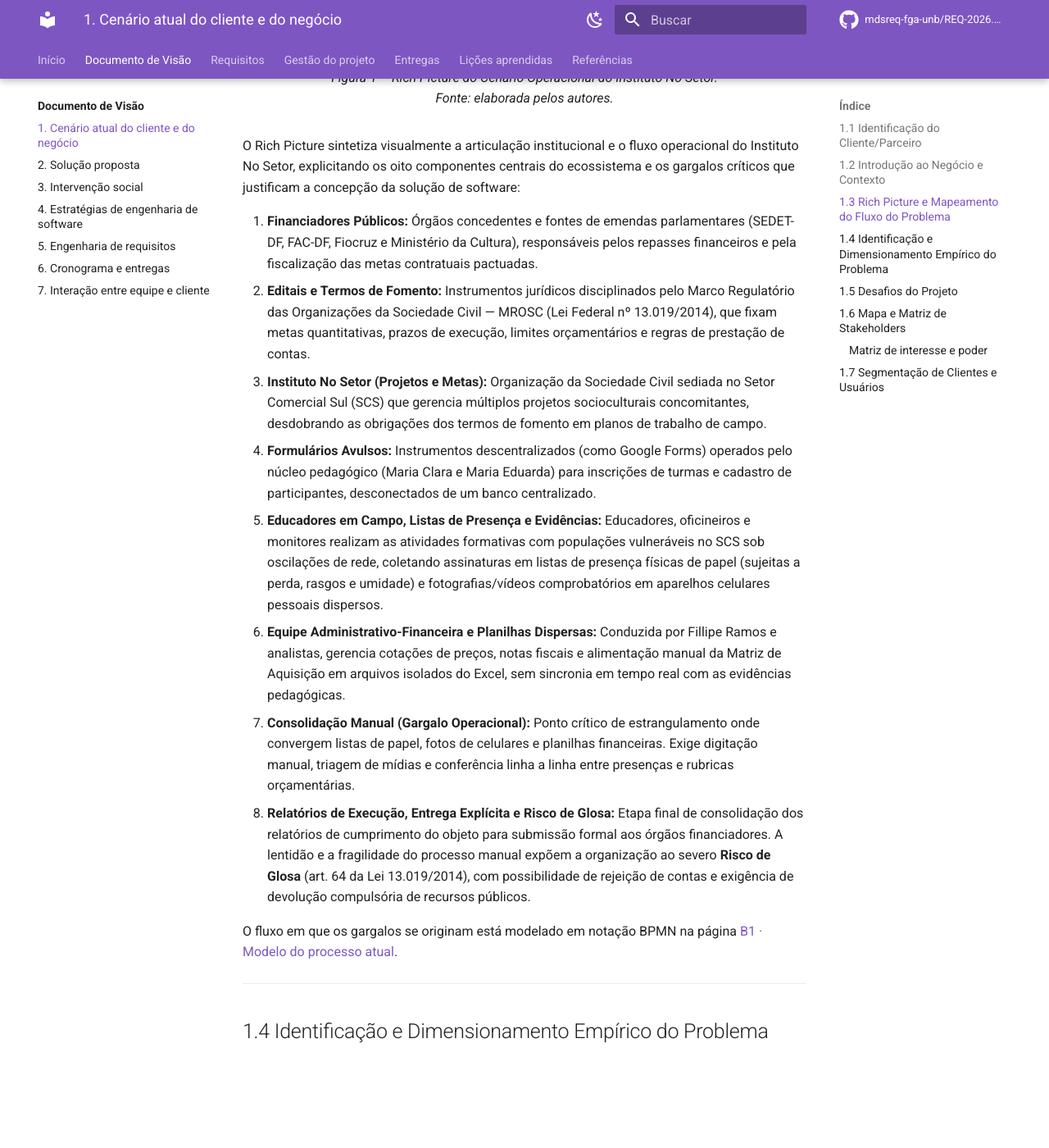
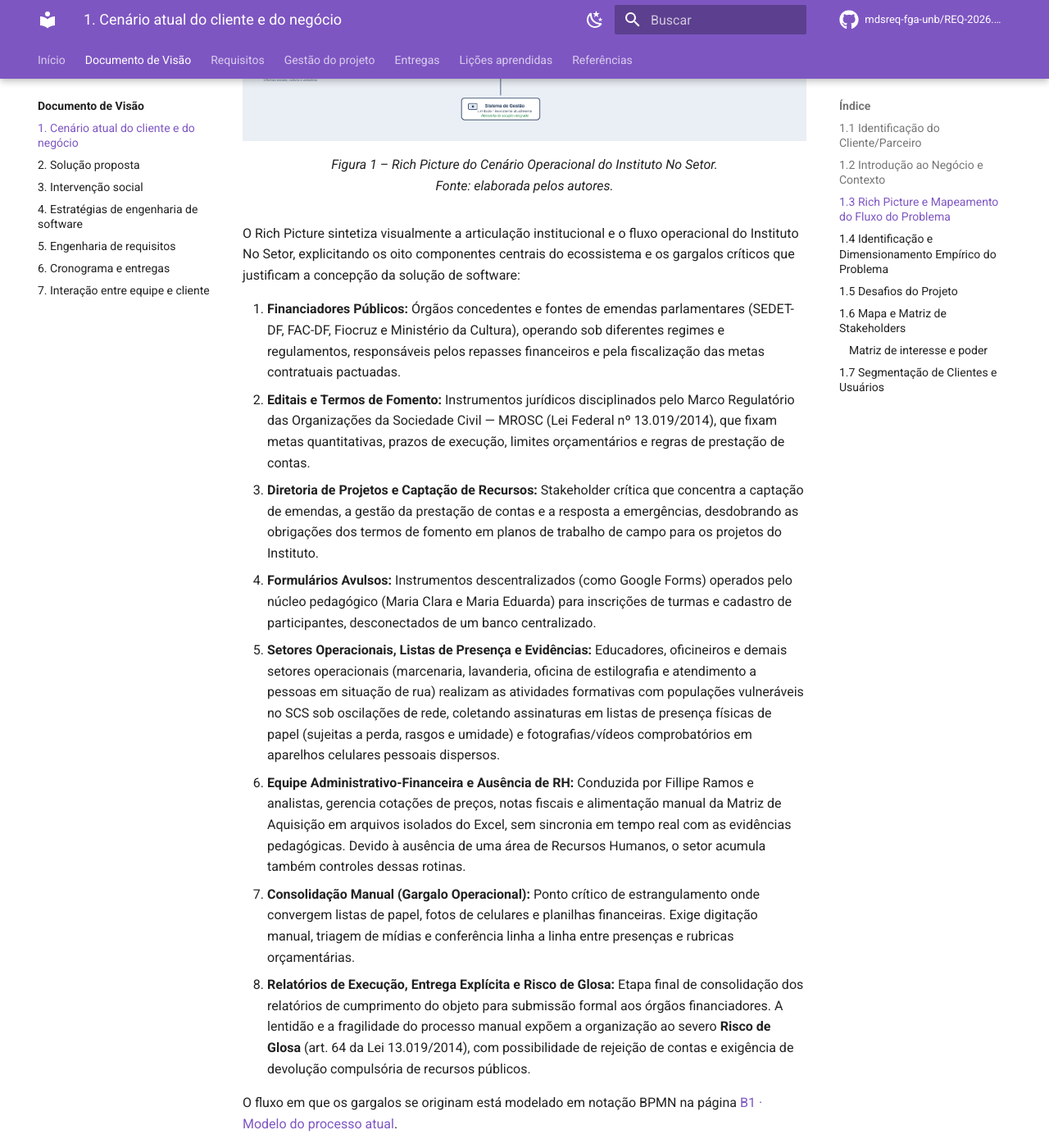
Before and after one commit to mdsreq-fga-unb/REQ-2026.2-T02-CyberSetor, an MkDocs documentation site: the page built from docs/visao/1-cenario-atual.md, in a window 1280 px wide and 1400 px high, scrolled down 2437 px. Shown: the whole window at 82% size. Built offline with MkDocs 1.6.1 and Material for MkDocs 9.7.7, drawn with Linux system fonts in a browser that asks for light colours; comment, search, counter and statistics services are not loaded; some of the changed text lies outside the part shown.

Commit message:
docs: atualiza rich picture e mapa de stakeholders
Closes #7

```diff
--- a/docs/visao/1-cenario-atual.md
+++ b/docs/visao/1-cenario-atual.md
@@ -8,6 +8,7 @@
 | 17/09/2026 | 1.3 | Segmentação de clientes alinhada ao escopo da seção 2.3: registro de presença e carga horária no lugar da emissão de certificado | Equipe CyberSetor |
 | 17/09/2026 | 1.4 | Dimensionamento do problema, matriz de interesse e poder com estratégias de engajamento, distinção entre usuário, titular e beneficiário, aprofundamento da área administrativo-financeira e heterogeneidade dos editais | Rodrigo Henrique e Daniel Batista |
 | 28/09/2026 | 1.5 | Rich Picture refeito com os oito componentes do fluxo operacional (financiadores públicos, editais e termos de fomento, projetos e metas, formulários avulsos, campo com listas e fotos, área administrativo-financeira, consolidação manual e entrega dos relatórios com risco de glosa), detalhados na seção 1.3 | Daniel Batista |
+| 30/09/2026 | 1.6 | Atualização do Rich Picture e mapa de stakeholders com papéis identificados na reunião de 08/09 (Diretoria de Projetos, Captação de Recursos, ausência de RH, demais setores operacionais e regimes de financiadores) | Equipe CyberSetor |
 
 ---
 
@@ -44,12 +45,12 @@
 
 O Rich Picture sintetiza visualmente a articulação institucional e o fluxo operacional do Instituto No Setor, explicitando os oito componentes centrais do ecossistema e os gargalos críticos que justificam a concepção da solução de software:
 
-1. **Financiadores Públicos:** Órgãos concedentes e fontes de emendas parlamentares (SEDET-DF, FAC-DF, Fiocruz e Ministério da Cultura), responsáveis pelos repasses financeiros e pela fiscalização das metas contratuais pactuadas.
+1. **Financiadores Públicos:** Órgãos concedentes e fontes de emendas parlamentares (SEDET-DF, FAC-DF, Fiocruz e Ministério da Cultura), operando sob diferentes regimes e regulamentos, responsáveis pelos repasses financeiros e pela fiscalização das metas contratuais pactuadas.
 2. **Editais e Termos de Fomento:** Instrumentos jurídicos disciplinados pelo Marco Regulatório das Organizações da Sociedade Civil — MROSC (Lei Federal nº 13.019/2014), que fixam metas quantitativas, prazos de execução, limites orçamentários e regras de prestação de contas.
-3. **Instituto No Setor (Projetos e Metas):** Organização da Sociedade Civil sediada no Setor Comercial Sul (SCS) que gerencia múltiplos projetos socioculturais concomitantes, desdobrando as obrigações dos termos de fomento em planos de trabalho de campo.
+3. **Diretoria de Projetos e Captação de Recursos:** Stakeholder crítica que concentra a captação de emendas, a gestão da prestação de contas e a resposta a emergências, desdobrando as obrigações dos termos de fomento em planos de trabalho de campo para os projetos do Instituto.
 4. **Formulários Avulsos:** Instrumentos descentralizados (como Google Forms) operados pelo núcleo pedagógico (Maria Clara e Maria Eduarda) para inscrições de turmas e cadastro de participantes, desconectados de um banco centralizado.
-5. **Educadores em Campo, Listas de Presença e Evidências:** Educadores, oficineiros e monitores realizam as atividades formativas com populações vulneráveis no SCS sob oscilações de rede, coletando assinaturas em listas de presença físicas de papel (sujeitas a perda, rasgos e umidade) e fotografias/vídeos comprobatórios em aparelhos celulares pessoais dispersos.
-6. **Equipe Administrativo-Financeira e Planilhas Dispersas:** Conduzida por Fillipe Ramos e analistas, gerencia cotações de preços, notas fiscais e alimentação manual da Matriz de Aquisição em arquivos isolados do Excel, sem sincronia em tempo real com as evidências pedagógicas.
+5. **Setores Operacionais, Listas de Presença e Evidências:** Educadores, oficineiros e demais setores operacionais (marcenaria, lavanderia, oficina de estilografia e atendimento a pessoas em situação de rua) realizam as atividades formativas com populações vulneráveis no SCS sob oscilações de rede, coletando assinaturas em listas de presença físicas de papel (sujeitas a perda, rasgos e umidade) e fotografias/vídeos comprobatórios em aparelhos celulares pessoais dispersos.
+6. **Equipe Administrativo-Financeira e Ausência de RH:** Conduzida por Fillipe Ramos e analistas, gerencia cotações de preços, notas fiscais e alimentação manual da Matriz de Aquisição em arquivos isolados do Excel, sem sincronia em tempo real com as evidências pedagógicas. Devido à ausência de uma área de Recursos Humanos, o setor acumula também controles dessas rotinas.
 7. **Consolidação Manual (Gargalo Operacional):** Ponto crítico de estrangulamento onde convergem listas de papel, fotos de celulares e planilhas financeiras. Exige digitação manual, triagem de mídias e conferência linha a linha entre presenças e rubricas orçamentárias.
 8. **Relatórios de Execução, Entrega Explícita e Risco de Glosa:** Etapa final de consolidação dos relatórios de cumprimento do objeto para submissão formal aos órgãos financiadores. A lentidão e a fragilidade do processo manual expõem a organização ao severo **Risco de Glosa** (art. 64 da Lei 13.019/2014), com possibilidade de rejeição de contas e exigência de devolução compulsória de recursos públicos.
 
@@ -104,11 +105,11 @@
 
 | Stakeholder | Papel no Contexto | Poder / Influência | Interesse | Estratégia de Engajamento e Participação |
 | :--- | :--- | :---: | :---: | :--- |
-| **Financiadores Públicos (SEDET-DF, FAC-DF, Fiocruz, MinC)** | Concedentes, auditores e definidores normativos | **Alto** | **Alto** | **Gerenciar de Perto:** Garantir que o sistema estruture evidências auditáveis para cumprir estritamente as exigências da Lei 13.019/2014 e afastar o risco de glosa. |
+| **Financiadores Públicos (SEDET-DF, FAC-DF, Fiocruz, MinC)** | Concedentes, auditores e definidores normativos (com regimes próprios) | **Alto** | **Alto** | **Gerenciar de Perto:** Garantir que o sistema estruture evidências auditáveis para cumprir estritamente as exigências dos diferentes regimes e afastar o risco de glosa. |
 | **Presidência e Diretoria Executiva (Rafael)** | Direção estratégica e tomada de decisão | **Alto** | **Alto** | **Gerenciar de Perto:** Disponibilizar painel gerencial sintético com saldo financeiro, status de metas e cronogramas consolidados dos projetos. |
-| **Diretoria de Projetos** | Coordenação institucional e submissão de contas | **Alto** | **Alto** | **Gerenciar de perto:** validar o fluxo de desdobramento de metas, os parâmetros de aferição e os relatórios de prestação de contas (ver §7.3.1). |
-| **Coordenação administrativo-financeira** | Usuário operacional da execução orçamentária | **Médio** | **Alto** | **Manter satisfeito:** alinhar o fluxo da Matriz de Aquisição com as metas, preservando a segregação de acesso aos dados de participantes (ver §7.3.1). |
-| **Núcleo pedagógico e oficineiros** | Operadores do processo pedagógico e de campo | **Médio** | **Alto** | **Manter informado e capacitar:** simplificar a chamada, agilizar a captura de fotos e validar os fluxos de inscrição, presença e evidência em campo (ver §7.3.1). |
+| **Diretoria de Projetos e Captação de Recursos** | Stakeholder crítica na captação, submissão de contas e emergências | **Alto** | **Alto** | **Gerenciar de perto:** validar o fluxo de desdobramento de metas, os parâmetros de aferição e os relatórios de prestação de contas (ver §7.3.1). |
+| **Coordenação administrativo-financeira (ausência de RH)** | Usuário operacional da execução orçamentária e acúmulo de gestão de pessoal | **Médio** | **Alto** | **Manter satisfeito:** alinhar o fluxo da Matriz de Aquisição com as metas, preservando a segregação de acesso aos dados de participantes (ver §7.3.1). |
+| **Demais Setores Operacionais, Núcleo Pedagógico e Oficineiros** | Operadores do processo pedagógico e de campo (marcenaria, lavanderia, estilografia e atendimento na rua) | **Médio** | **Alto** | **Manter informado e capacitar:** simplificar a chamada, agilizar a captura de fotos e validar os fluxos de inscrição, presença e evidência em campo (ver §7.3.1). |
 | **Participantes de Oficinas e Cursos Formativos** | Titulares de Dados e Beneficiários Diretos | **Baixo** | **Médio** | **Proteger e Resguardar Direitos:** Simplificar a coleta de termo de consentimento (LGPD) e garantir sigilo de dados pessoais e de imagem. |
 | **Populações Vulneráveis do SCS e Comunidade** | Beneficiários Indiretos e Stakeholders Afetados | **Baixo** | **Médio** | **Monitorar Impacto:** Evitar barreiras burocráticas digitais de acesso aos serviços de convivência e acolhimento humano. |
 | **Equipe de Engenharia de Software (CyberSetor)** | Concepção, especificação e entrega técnica | **Alto** | **Alto** | **Comunicação Contínua:** Seguir práticas ágeis (ScrumXP) e validar hipóteses diretamente com os representantes do Instituto. |
```
